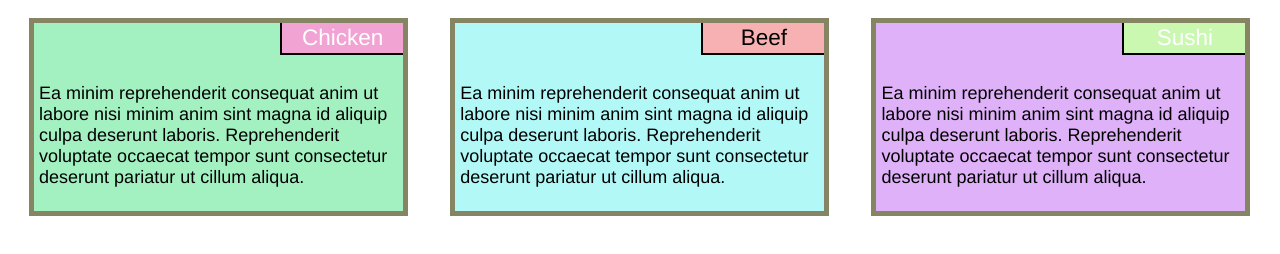
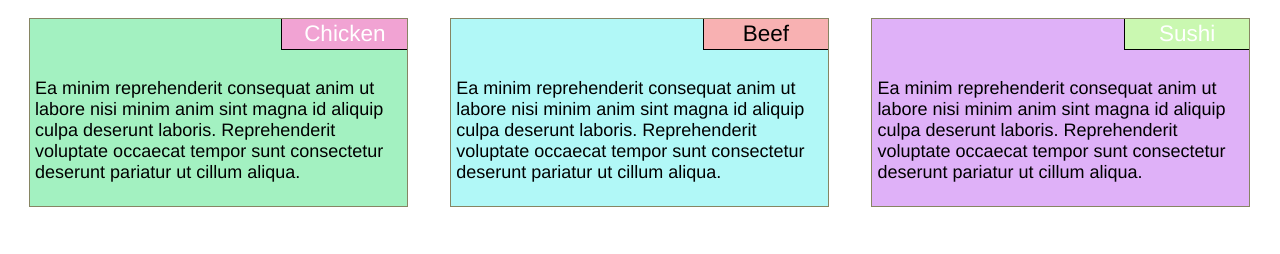
Before and after one commit to bluepadjap/module2_solution, a plain HTML site: page index.html in a window 1280 px wide. Shown: the part 90-344 px from the top of the page. Drawn offline with Linux system fonts and the light colour scheme.

Commit message:
Add files via upload

```diff
--- a/module2_solution.css
+++ b/module2_solution.css
@@ -30,7 +30,7 @@ section{
 	width:90%;
 	margin-right: auto;
 	margin-left: auto;
-	border-width: 5px;
+	border-width: 1px;
 	border-color: #868563;
 	border-style: solid;
 	height: 200px auto;
@@ -66,8 +66,8 @@ section{
 	float: right;
 	width: 33.32%;
 	text-align: center;
-	border-bottom: 2px solid #000000;
-	border-left: 2px solid #000000;
+	border-bottom: 1px solid #000000;
+	border-left: 1px solid #000000;
 
 }
 
```
